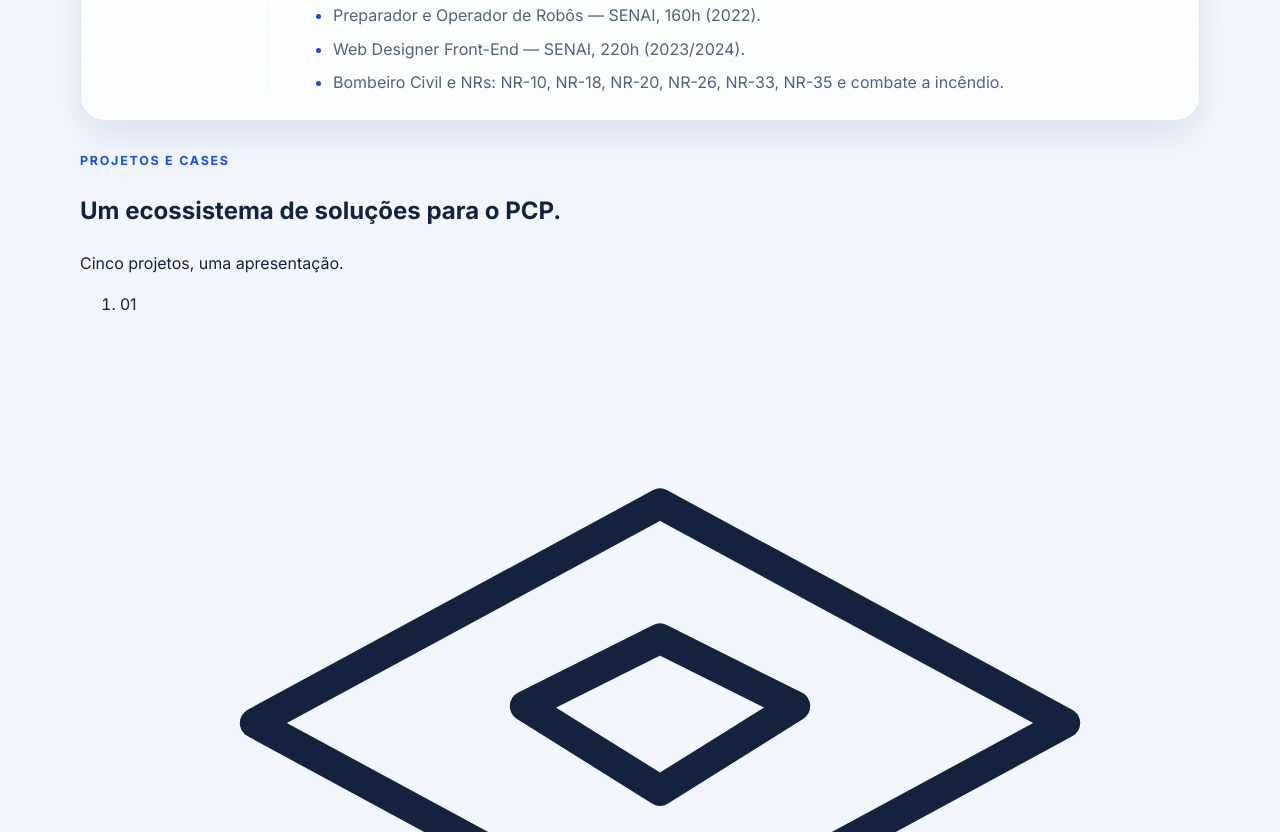
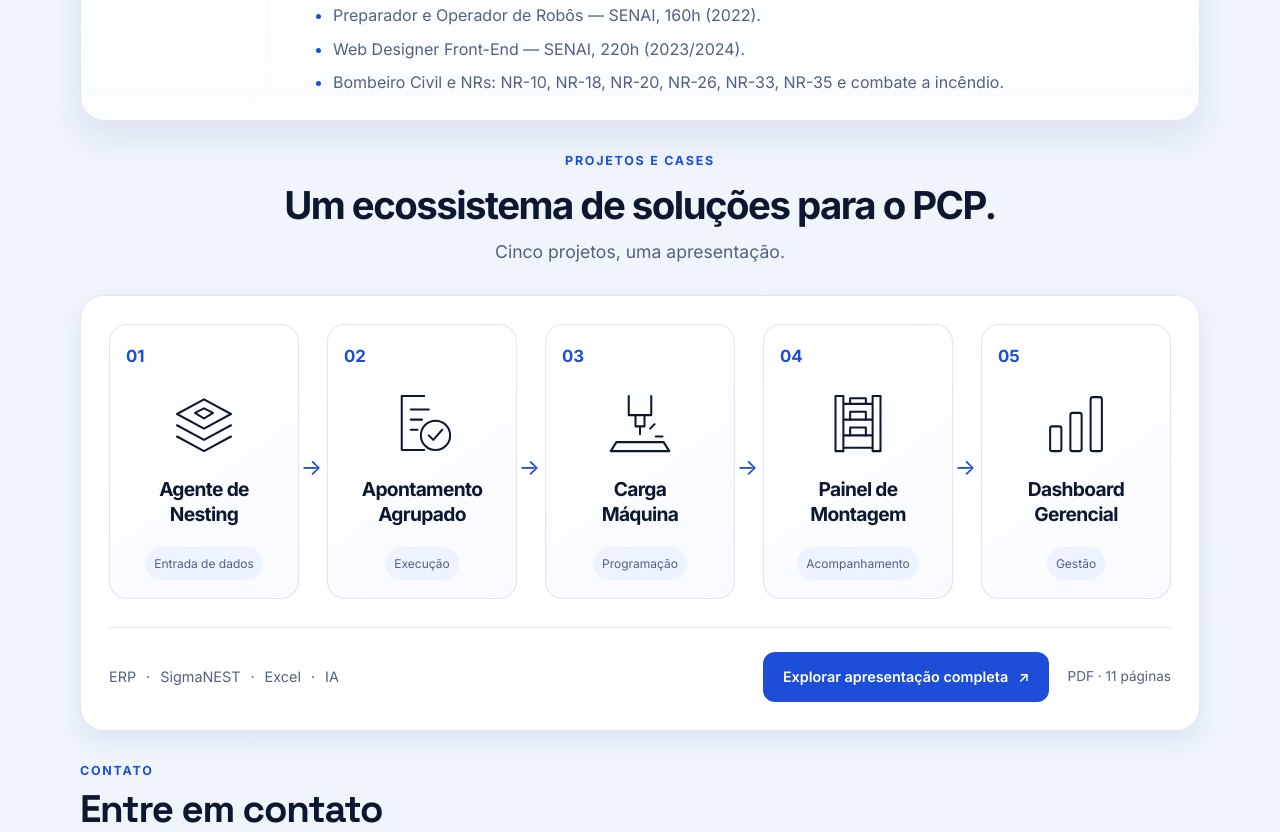
Before and after one commit to Glbonfim-Dev/Portifolio-Projetos, a plain HTML site: page index.html in a window 1280 px wide. Shown: the part 3588-4420 px from the top of the page. Drawn offline with Linux system fonts and the light colour scheme.

Commit message:
Update style.css

```diff
--- a/style.css
+++ b/style.css
@@ -2641,3 +2641,166 @@
     padding: 42px 17px 17px;
   }
 }
+.ecosystem-heading {
+  margin-bottom: 28px;
+  text-align: center;
+}
+
+.ecosystem-heading h2 {
+  margin: 10px 0;
+  color: var(--heading);
+  font-size: clamp(1.65rem, 3vw, 2.5rem);
+  line-height: 1.2;
+  letter-spacing: -0.04em;
+}
+
+.ecosystem-heading p {
+  margin: 0;
+  color: var(--text-soft);
+  font-size: 1.1rem;
+}
+
+.ecosystem-panel {
+  padding: 28px;
+  border: 1px solid var(--line);
+  border-radius: var(--radius-lg);
+  background: var(--surface-strong);
+  box-shadow: var(--shadow-sm);
+}
+
+.ecosystem-grid {
+  display: grid;
+  grid-template-columns: repeat(5, minmax(0, 1fr));
+  gap: 28px;
+  margin: 0;
+  padding: 0;
+  list-style: none;
+}
+
+.ecosystem-item {
+  position: relative;
+  display: flex;
+  flex-direction: column;
+  align-items: center;
+  min-width: 0;
+  padding: 18px 10px;
+  border: 1px solid var(--line);
+  border-radius: var(--radius-md);
+  background: linear-gradient(145deg, #ffffff, #f8faff);
+  text-align: center;
+}
+
+.ecosystem-number {
+  align-self: flex-start;
+  margin-left: 6px;
+  color: var(--primary);
+  font-size: 1.05rem;
+  font-weight: 700;
+}
+
+.ecosystem-icon {
+  width: 72px;
+  height: 72px;
+  margin: 18px 0;
+  color: var(--heading);
+}
+
+.ecosystem-item h3 {
+  margin: 0 0 20px;
+  color: var(--heading);
+  font-size: clamp(0.95rem, 1.5vw, 1.2rem);
+  line-height: 1.3;
+  letter-spacing: -0.035em;
+}
+
+.ecosystem-phase {
+  margin-top: auto;
+  padding: 7px 9px;
+  border-radius: 20px;
+  background: #edf3ff;
+  color: var(--text-soft);
+  font-size: 0.75rem;
+}
+
+.ecosystem-arrow {
+  position: absolute;
+  top: 48%;
+  right: -24px;
+  color: var(--primary);
+  font-size: 1.4rem;
+  line-height: 1;
+}
+
+.ecosystem-footer {
+  display: flex;
+  align-items: center;
+  justify-content: space-between;
+  flex-wrap: wrap;
+  gap: 20px;
+  margin-top: 28px;
+  padding-top: 24px;
+  border-top: 1px solid var(--line);
+}
+
+.ecosystem-tools {
+  display: flex;
+  flex-wrap: wrap;
+  gap: 10px;
+  margin: 0;
+  color: var(--text-soft);
+  font-size: 0.9rem;
+}
+
+.ecosystem-actions {
+  display: flex;
+  align-items: center;
+  flex-wrap: wrap;
+  gap: 18px;
+}
+
+.ecosystem-link {
+  display: inline-flex;
+  justify-content: center;
+  align-items: center;
+  gap: 10px;
+  min-height: 48px;
+  padding: 13px 20px;
+  border-radius: 12px;
+  background: var(--primary);
+  color: #ffffff;
+  text-decoration: none;
+  text-align: center;
+  font-size: 0.9rem;
+  font-weight: 600;
+}
+
+.ecosystem-link:hover {
+  background: var(--primary-strong);
+}
+
+.ecosystem-link:focus-visible {
+  outline: 3px solid var(--primary);
+  outline-offset: 4px;
+}
+
+.ecosystem-meta {
+  color: var(--text-soft);
+  font-size: 0.85rem;
+  white-space: nowrap;
+}
+
+@media (max-width: 1000px) {
+  .ecosystem-grid { grid-template-columns: repeat(3, minmax(0, 1fr)); gap: 16px; }
+  .ecosystem-arrow { display: none; }
+  .ecosystem-item h3 { font-size: 1.1rem; }
+}
+
+@media (max-width: 600px) {
+  .ecosystem-panel { padding: 18px; }
+  .ecosystem-grid { grid-template-columns: repeat(2, minmax(0, 1fr)); gap: 12px; }
+  .ecosystem-item:last-child { grid-column: 1 / -1; }
+  .ecosystem-item h3 { font-size: 1rem; }
+  .ecosystem-actions, .ecosystem-link { width: 100%; }
+  .ecosystem-actions { justify-content: center; }
+  .ecosystem-tools { width: 100%; justify-content: center; }
+}
```
